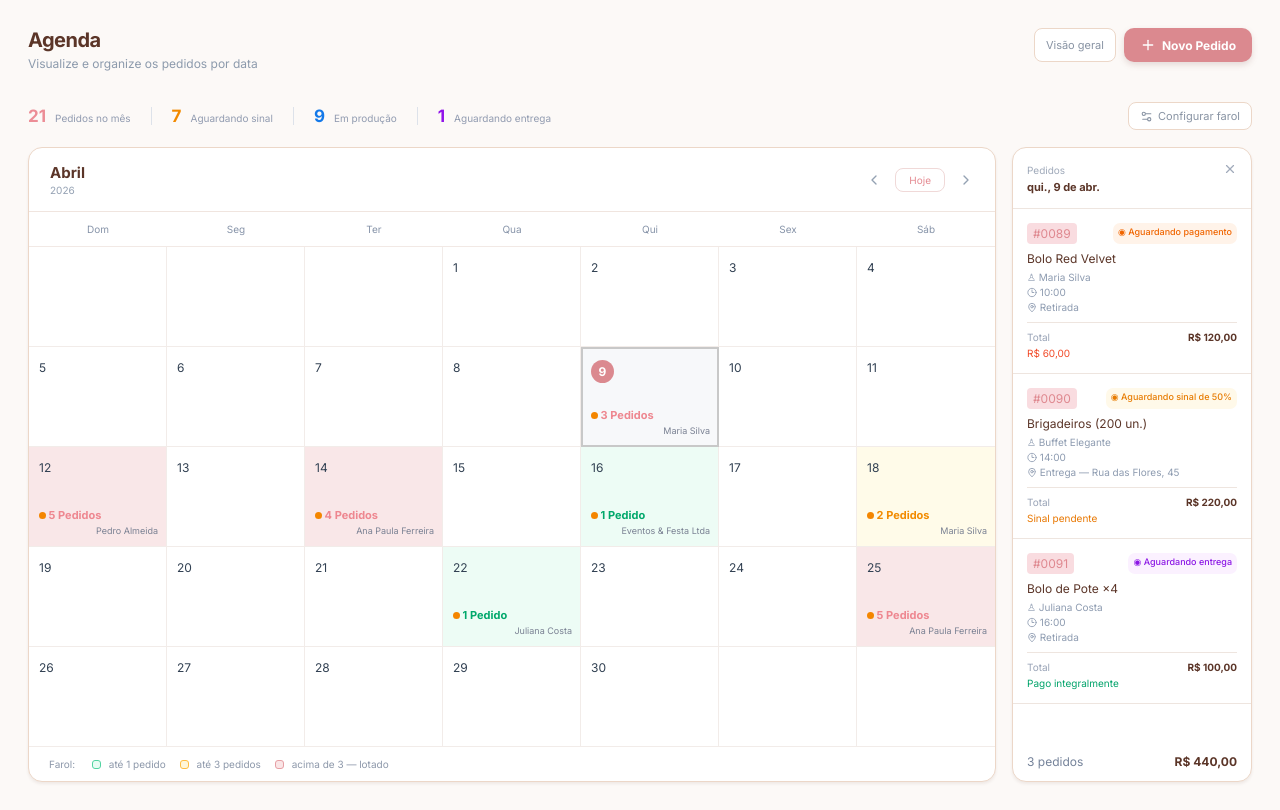
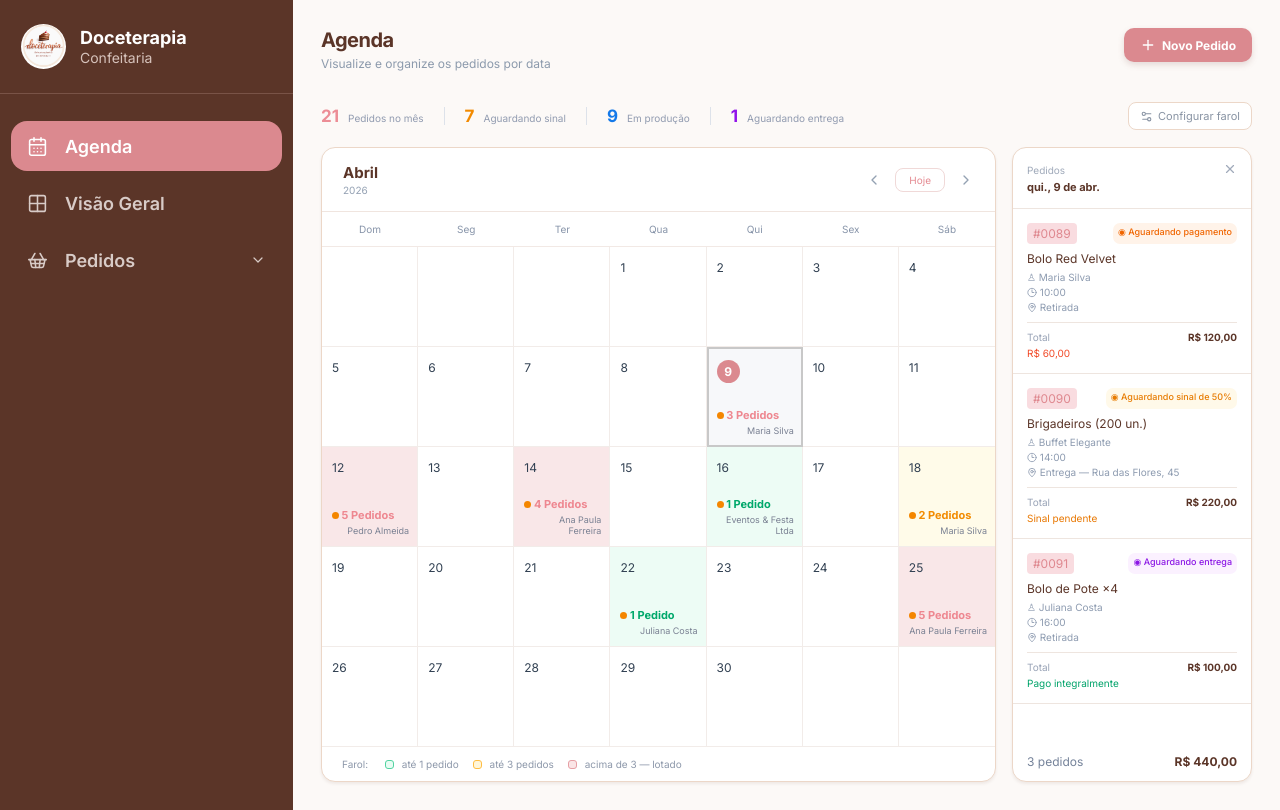
Before and after one commit to projeto-doceterapia/front-end, a React (Vite) app: page / in a window 1280 px wide. Both pictures are taken after typing "name@example.com", "Sample123" into the empty fields and a click on the button "Entrar no sistema". Built offline with nearby package versions, Linux system fonts and the light colour scheme.

Commit message:
Refinando telas principais

```diff
--- a/src/App.jsx
+++ b/src/App.jsx
@@ -4,6 +4,7 @@ import Login from './app/pages/Login.tsx'
 import Agenda from './app/pages/Agenda'
 import Pedido from './app/pages/Pedido'
 import VisaoGeral from './app/pages/VisaoGeral'
+import Sidebar from './components/Sidebar'
 
 function App() {
   const [usuarioAutenticado, setUsuarioAutenticado] = useState(false)
@@ -13,15 +14,34 @@ function App() {
     return <Login onLogin={() => setUsuarioAutenticado(true)} />
   }
 
-  if (tela === 'agenda') {
-    return <Agenda onNewOrder={() => setTela('pedido')} onOpenOverview={() => setTela('visao-geral')} />
+  function navegar(id) {
+    setTela(id === 'pedidos' ? 'pedido' : id)
   }
 
-  if (tela === 'pedido') {
-    return <Pedido onBack={() => setTela('agenda')} />
+  function renderizarTela() {
+    if (tela === 'agenda') {
+      return <Agenda onNewOrder={() => setTela('pedido')} />
+    }
+
+    if (tela === 'pedido') {
+      return <Pedido onBack={() => setTela('agenda')} />
+    }
+
+    if (tela === 'visao-geral') {
+      return <VisaoGeral />
+    }
+
+    return <Agenda onNewOrder={() => setTela('pedido')} />
   }
 
-  return <VisaoGeral aoAbrirAgenda={() => setTela('agenda')} />
+  const telaAtiva = tela === 'pedido' ? 'pedidos' : tela
+
+  return (
+    <div className="app-shell">
+      <Sidebar telaAtual={telaAtiva} aoNavegar={navegar} />
+      <div className="app-content">{renderizarTela()}</div>
+    </div>
+  )
 }
 
 export default App
--- a/src/app/pages/Agenda.jsx
+++ b/src/app/pages/Agenda.jsx
@@ -3,10 +3,10 @@ import Calendario from '../../components/agenda/Calendario'
 import ListaPedidos from '../../components/agenda/ListaPedidos'
 import ResumoAgenda from '../../components/agenda/ResumoAgenda'
 
-export default function Agenda({ onNewOrder, onOpenOverview }) {
+export default function Agenda({ onNewOrder }) {
   return (
     <main className="agenda-page">
-      <CabecalhoAgenda aoCriarPedido={onNewOrder} aoAbrirVisaoGeral={onOpenOverview} />
+      <CabecalhoAgenda aoCriarPedido={onNewOrder} />
       <ResumoAgenda />
 
       <section className="agenda-layout">
--- a/src/app/pages/Pedido.jsx
+++ b/src/app/pages/Pedido.jsx
@@ -33,7 +33,7 @@ export default function Pedido({ onBack }) {
 
   return (
     <main className="order-page">
-      <CabecalhoPedido />
+      <CabecalhoPedido etapa={etapa} />
       <EtapasPedido etapa={etapa} />
 
       {etapa === 2 ? (
--- a/src/app/pages/VisaoGeral.jsx
+++ b/src/app/pages/VisaoGeral.jsx
@@ -5,7 +5,7 @@ import GraficoPedidos from '../../components/visao-geral/GraficoPedidos'
 import PedidosAndamento from '../../components/visao-geral/PedidosAndamento'
 import ProdutosMaisPedidos from '../../components/visao-geral/ProdutosMaisPedidos'
 
-export default function VisaoGeral({ aoAbrirAgenda }) {
+export default function VisaoGeral() {
   return (
     <main className="dashboard">
       <header className="dashboard-heading">
@@ -14,7 +14,6 @@ export default function VisaoGeral({ aoAbrirAgenda }) {
           <p>Acompanhe os principais dados da confeitaria</p>
         </div>
 
-        <button className="outline-button" onClick={aoAbrirAgenda}>Ir para agenda</button>
       </header>
 
       <section className="resumos">
--- /dev/null
+++ b/src/components/Sidebar.jsx
@@ -0,0 +1,43 @@
+import {
+  CalendarDays,
+  ChevronDown,
+  Grid2x2,
+  ShoppingBasket,
+} from 'lucide-react'
+import logoImage from '../assets/logo.png'
+
+const itens = [
+  { id: 'agenda', label: 'Agenda', icone: CalendarDays },
+  { id: 'visao-geral', label: 'Visão Geral', icone: Grid2x2 },
+  { id: 'pedidos', label: 'Pedidos', icone: ShoppingBasket, expandido: true },
+]
+
+export default function Sidebar({ telaAtual, aoNavegar }) {
+  return (
+    <aside className="sidebar">
+      <div className="sidebar-brand">
+        <img src={logoImage} alt="Logo Doceterapia" />
+        <div>
+          <strong>Doceterapia</strong>
+          <span>Confeitaria</span>
+        </div>
+      </div>
+
+      <nav className="sidebar-nav" aria-label="Navegação principal">
+        {itens.map(({ id, label, icone: Icone, expandido }) => (
+          <button
+            className={`sidebar-item ${telaAtual === id ? 'active' : ''}`}
+            key={id}
+            type="button"
+            onClick={() => aoNavegar(id)}
+            aria-current={telaAtual === id ? 'page' : undefined}
+          >
+            <Icone size={21} strokeWidth={1.8} />
+            <span>{label}</span>
+            {expandido && <ChevronDown className="sidebar-chevron" size={16} strokeWidth={1.8} />}
+          </button>
+        ))}
+      </nav>
+    </aside>
+  )
+}
--- a/src/components/agenda/CabecalhoAgenda.jsx
+++ b/src/components/agenda/CabecalhoAgenda.jsx
@@ -1,6 +1,6 @@
 import { Plus } from 'lucide-react'
 
-export default function CabecalhoAgenda({ aoCriarPedido, aoAbrirVisaoGeral }) {
+export default function CabecalhoAgenda({ aoCriarPedido }) {
   return (
     <div className="agenda-heading">
       <div>
@@ -9,7 +9,6 @@ export default function CabecalhoAgenda({ aoCriarPedido, aoAbrirVisaoGeral }) {
       </div>
 
       <div className="agenda-actions">
-        <button className="outline-button" onClick={aoAbrirVisaoGeral}>Visão geral</button>
         <button className="primary-button" onClick={aoCriarPedido}>
           <Plus size={16} />
           Novo Pedido
--- a/src/components/pedido/CabecalhoPedido.jsx
+++ b/src/components/pedido/CabecalhoPedido.jsx
@@ -1,9 +1,16 @@
-export default function CabecalhoPedido() {
+export default function CabecalhoPedido({ etapa }) {
+  const pagamentoAtivo = etapa === 3
+
   return (
     <>
-      <div className="breadcrumb">Pedidos <span>›</span> Registrar Pedido</div>
-      <h1>Registrar Pedido</h1>
-      <p className="page-subtitle">Monte o pedido ou salve um orçamento para confirmar depois</p>
+      <div className="breadcrumb">
+        Pedidos <span>›</span> Registrar Pedido
+        {pagamentoAtivo && <><span>›</span> Pagamento e resumo</>}
+      </div>
+      <h1>{pagamentoAtivo ? 'Pagamento e resumo' : 'Registrar Pedido'}</h1>
+      <p className="page-subtitle">
+        {pagamentoAtivo ? 'Revise os dados do pedido e escolha a forma de pagamento' : 'Monte o pedido ou salve um orçamento para confirmar depois'}
+      </p>
     </>
   )
 }
--- a/src/index.css
+++ b/src/index.css
@@ -4,3 +4,129 @@ body { margin: 0;
     background: #fbf7f5;
     font-family: Arial, Helvetica, sans-serif;
 }
+
+.app-shell {
+    display: flex;
+    min-height: 100vh;
+    background: #fbf7f5;
+}
+
+.app-content {
+    min-width: 0;
+    flex: 1;
+}
+
+.sidebar {
+    width: 293px;
+    flex: 0 0 293px;
+    min-height: 100vh;
+    background: #5b3528;
+    color: #e7dcd8;
+}
+
+.sidebar-brand {
+    display: flex;
+    height: 94px;
+    align-items: center;
+    gap: 14px;
+    padding: 0 21px;
+    border-bottom: 1px solid #795347;
+}
+
+.sidebar-brand img {
+    width: 45px;
+    height: 45px;
+    border-radius: 50%;
+    object-fit: cover;
+    background: #fff;
+}
+
+.sidebar-brand strong,
+.sidebar-brand span {
+    display: block;
+}
+
+.sidebar-brand strong {
+    color: #fff;
+    font-size: 18px;
+}
+
+.sidebar-brand span {
+    margin-top: 1px;
+    color: #d6c2bb;
+    font-size: 14px;
+}
+
+.sidebar-nav {
+    display: grid;
+    gap: 7px;
+    padding: 27px 11px;
+}
+
+.sidebar-item {
+    display: flex;
+    width: 100%;
+    min-height: 50px;
+    align-items: center;
+    gap: 17px;
+    padding: 0 16px;
+    border: 0;
+    border-radius: 16px;
+    background: transparent;
+    color: #d8cbc7;
+    font-size: 18px;
+    font-weight: 600;
+    text-align: left;
+}
+
+.sidebar-item:hover,
+.sidebar-item.active {
+    background: #db898f;
+    color: #fff;
+}
+
+.sidebar-chevron {
+    margin-left: auto;
+}
+
+.section-placeholder {
+    display: grid;
+    min-height: 100vh;
+    place-content: center;
+    justify-items: center;
+    gap: 10px;
+    color: #5b3528;
+    text-align: center;
+}
+
+.section-placeholder h1,
+.section-placeholder p {
+    margin: 0;
+}
+
+.section-placeholder p {
+    color: #8c9aac;
+}
+
+@media (max-width: 760px) {
+    .sidebar {
+        width: 76px;
+        flex-basis: 76px;
+    }
+
+    .sidebar-brand {
+        justify-content: center;
+        padding: 0;
+    }
+
+    .sidebar-brand div,
+    .sidebar-item span,
+    .sidebar-chevron {
+        display: none;
+    }
+
+    .sidebar-item {
+        justify-content: center;
+        padding: 0;
+    }
+}
```
